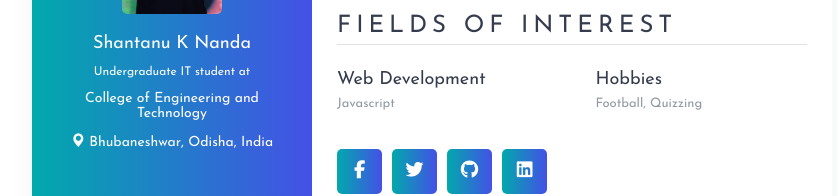
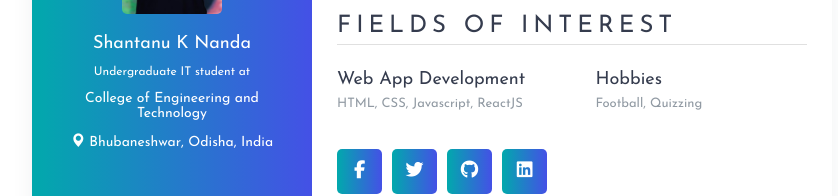
Before and after one commit to icysn/Portfolio, a plain HTML site: page index.html in a window 1280 px wide. Shown: the part 373-569 px from the top of the page, without its empty margins (208-1046 px from the left). Drawn offline with nearby package versions, Linux system fonts and the light colour scheme.

Commit message:
Update index.html

```diff
--- a/index.html
+++ b/index.html
@@ -44,8 +44,8 @@
             <h3>Fields of Interest</h3>
             <div class="projects_data">
                  <div class="data">
-                    <h4>Web Development</h4>
-                    <p>Javascript</p>
+                    <h4>Web App Development</h4>
+                    <p>HTML, CSS, Javascript, ReactJS</p>
                  </div>
                  <div class="data">
                    <h4>Hobbies</h4>
```
